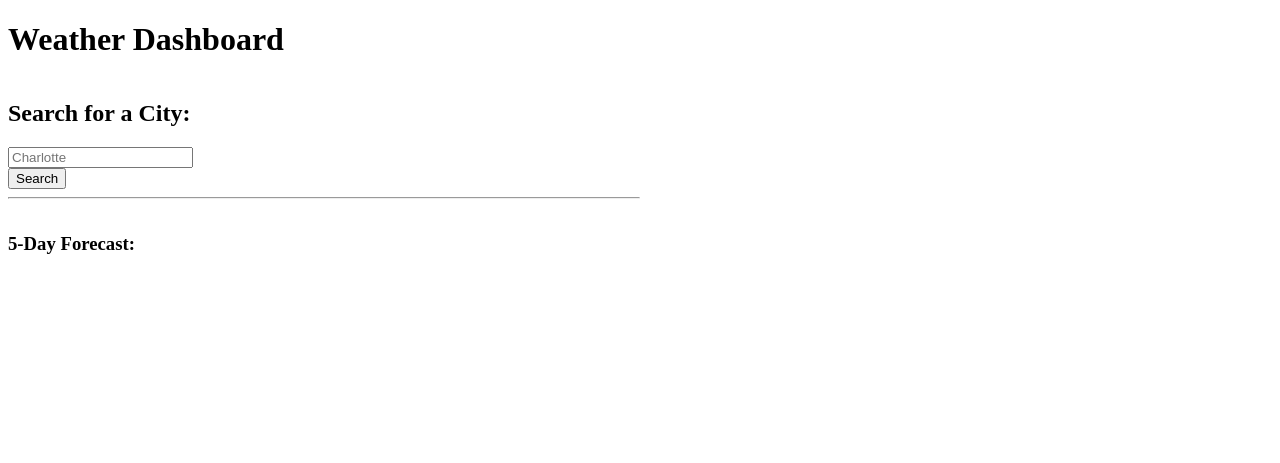
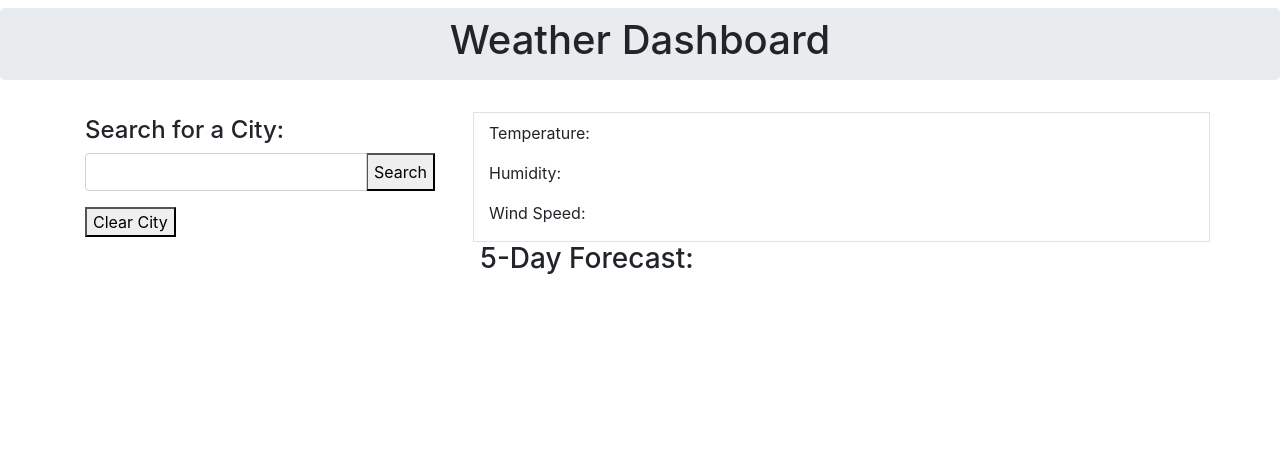
Before and after one commit to tigergiangnguyen/weather-dashboard, a plain HTML site: page index.html in a window 1280 px wide. Drawn offline with nearby package versions, Linux system fonts and the light colour scheme; no server answers.

Commit message:
Added basic structure elements

```diff
--- a/index.html
+++ b/index.html
@@ -4,93 +4,91 @@
     <meta charset="UTF-8">
     <meta http-equiv="X-UA-Compatible" content="IE=edge">
     <meta name="viewport" content="width=device-width, initial-scale=1.0">
+    <link rel="stylesheet" href="https://cdnjs.cloudflare.com/ajax/libs/twitter-bootstrap/4.0.0/css/bootstrap.min.css">
+    <link rel="stylesheet" href="https://maxcdn.bootstrapcdn.com/font-awesome/4.5.0/css/font-awesome.min.css">
     <link rel="stylesheet" href="assets/style.css">
-    <title>Weather Dashboard</title>
+    <title>WeatherDashboard.com</title>
 </head>
 <body>
-    <header class="container-fluid text-center text-white bg-dark p-2 weather-header">
+    <div class="jumbotron container-fluid mt-2 text-center p-2">
         <h1>Weather Dashboard</h1>
-    </header>
+    </div>
 
-<div class="container-fluid row" style="max-width: 1400px">
-    <div class="column">
-        <aside class="col-lg-3 pd-3">
-            <h2 id="form-heading" class="mt-1 h3 form-label">
-                Search for a City:
-            </h2>
-            <form id="search-form" class="form">
-                <div class="form-inline form-group">
-                    <div class="input-group">
-                        <input
-                            class="form-input weather-search"
-                            type="text"
-                            id="search-input"
-                            placeholder="Charlotte"
-                            aria-labelledby="form-heading"
-                            aria-controls="today forecast"
-                        />
-                        <div class="input-group-append">
-                            <button
-                                type="submit"
-                                class="btn search-button"
-                                id="search-button"
-                                aria-label="submit search"
-                            >
-                                Search
-                            </button>
-                            <hr class="hr weather-hr">
-                        </div>
-                    </div>
-                </div>
-            </form>
+    <!-- Search bar takes city name, populates variable and runs function that fetches, as well as populates the the two sections with the corresponding data -->
+    <!-- Save EITHER just city name in search history, or can also save all the data that was populated.  City name will be listed when
+            text area is clicked into -->
+    <div class="container">
+        <div class="row">
+        <div class="col-sm-4">
+            <h4 class="pt-1">Search for a City:</h4>
+        <div class="input-group mb-3">
+            <input type="text" class="form-control" id="searchCity">
+        <div class="input-group-append">
+            <button class="button" id="searchButton"><i class="search"></i>Search</button>
+        </div>
+        <!-- Search Bar to display the user's history that they previously typed, saved in local storage -->
+        </div>
+            <button class="button" type="button" id="clearCity">Clear City</button>
+                <ul class="list-group"></ul>
+        </div>
 
-            <div class="row mt-3">
-                <div class="col-12">
-
-                    <ul id="searchHistory" class="list-group">
-                        <!-- append li here li class="list-group-item"-->
-                    </ul>
-
-                </div>
+    <!-- Top sections, top displayed current day's info (city name, date, weather conditions(icon), temp, humidity, and wind speed) -->
+    <div class="col-sm-8">
+        <div class="row ml-2 border">
+            <div class="col-sm-12" id="currentWeather">
+                <h3 class="city-name mb-1 mt-2 bolder" id="currentCity"></h3>
+                <p>Temperature:<span class="current" id="temperature"></span></p>
+                <p>Humidity:<span class="current" id="humidity"></span></p>
+                <p>Wind Speed:<span class="current" id="windSpeed"></span></p>
             </div>
         </div>
 
-        <div id="weatherContent" class="col-9 pb-4 pt-4">
-            <div class="row pb-3 mr-2 ml-2">
-                <div id="cityDetail" class="col-12 border rounded px-3 py-3">
-                    <!-- display currentCity here text with p-->
-                </div>
+    <!-- Section under that, 5 day forecast with date, weather conditions(icon), temp, humidity, and wind speed -->
+    <div class="col-sm-12" id ="futureWeather">
+        <h3>5-Day Forecast:</h3>
+            <div class="row">
+        <div class="col-sm-2 forecast text-white ml-2 mb-3 p-2 mt-2 rounded" >
+            <p id="date2"></p>
+            <p id="image2"></p>
+            <p>Temperature:<span id="temp2"></span></p>
+            <p>Humidity:<span id="hum2"></span></p>
+            <p>Wind Speed:<span id="windspeed2"></span></p>
+        </div>
+        <div class="col-sm-2 forecast text-white ml-2 mb-3 p-2 mt-2 rounded" >
+            <p id="date3"></p>
+            <p id="image3"></p>
+            <p>Temperature:<span id="temp3"></span></p>
+            <p>Humidity:<span id="hum3"></span></p>
+            <p>Wind Speed:<span id="windspeed3"></span></p>
+        </div>
+        <div class="col-sm-2 forecast text-white ml-2 mb-3 p-2 mt-2 rounded">
+            <p id="date4"></p>
+            <p id="image4"></p>
+            <p>Temperature:<span id="temp4"></span></p>
+            <p>Humidity:<span id="hum4"></span></p>
+            <p>Wind Speed:<span id="windspeed4"></span></p>
+        </div>
+        <div class="col-sm-2 forecast text-white ml-2 mb-3 p-2 mt-2 rounded">
+            <p id="date5"></p>
+            <p id="image5"></p>
+            <p>Temperature:<span id="temp5"></span></p>
+            <p>Humidity:<span id="hum5"></span></p>
+            <p>Wind Speed:<span id="windspeed5"></span></p>
+        </div>
+        <div class="col-sm-2 forecast text-white ml-2 mb-3 p-2 mt-2 rounded" >
+            <p id="date6"></p>
+            <p id="image6"></p>
+            <p>Temperature:<span id="temp6"></span></p>
+            <p>Humidity:<span id="hum6"></span></p>
+            <p>Wind Speed:<span id="windspeed6"></span></p>
+        </div>
             </div>
-
-            <div class="row pb-2 pt-1">
-                <div class="col-12 ml-2">
-                    <h3>5-Day Forecast:</h3>
-                </div>
-            </div>
-
-            <div id="fiveDay" class="row pl-2">
-                <!-- add 5 day forecast info here -->
-            </div>
-
+    </div>
+    </div>
         </div>
     </div>
 
-</div>
-
-
-            <!-- Sections -->
-            <!-- Search Bar to display the user's history that they previously typed, saved in local storage -->
-            <!-- Top sections, top displayed current day's info (city name, date, weather conditions(icon), temp, humidity, and wind speed) -->
-            <!-- Section under that, 5 day forecast with date, weather conditions(icon), temp, humidity, and wind speed -->
-
-            <!-- Pseudo -->
-            <!-- Search bar takes city name, populates variable and runs function that fetches, as well as populates the the two sections with the
-            corresponding data -->
-            <!-- Save EITHER just city name in search history, or can also save all the data that was populated.  City name will be listed when
-            text area is clicked into -->
-
-        </div>
-    </div>
+<script src="https://code.jquery.com/jquery.js"></script>
 <script src="assets/script.js"></script>
 </body>
 </html>
```
